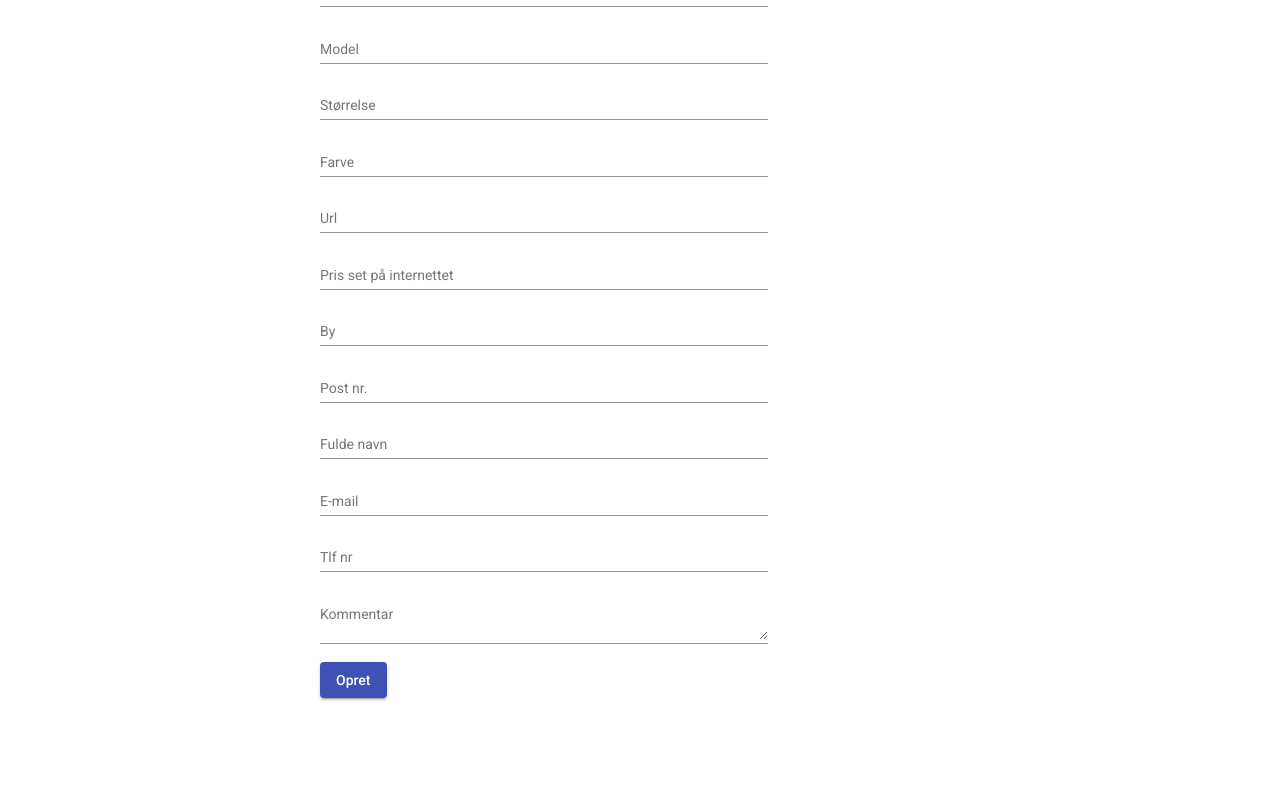
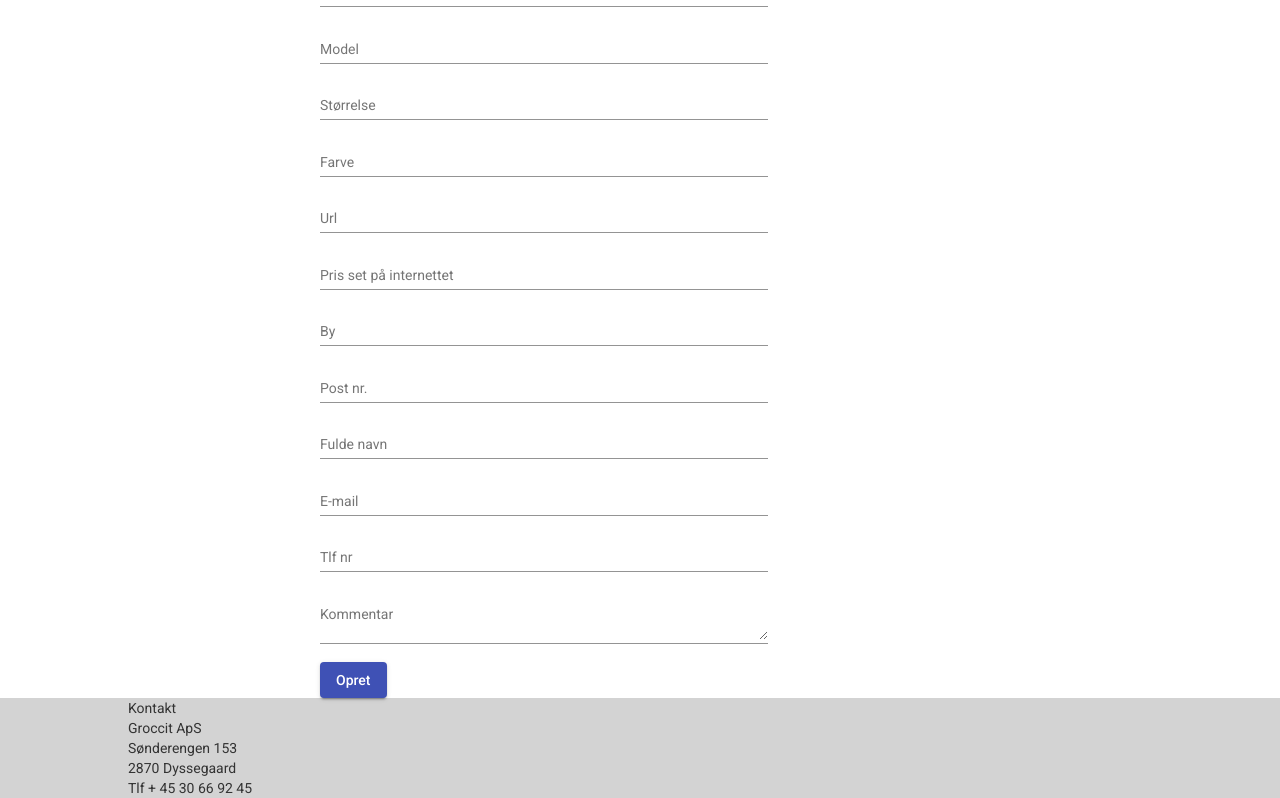
Before and after one commit to thokle/groccit-angular, an Angular app: page / in a window 1280 px wide. Shown: the part 230-1028 px from the top of the page. Before the commit the page ends 928 px from the top, so only its background shows below. Built offline with nearby package versions, Linux system fonts and the light colour scheme.

Commit message:
added footer

```diff
--- a/src/app/app.component.html
+++ b/src/app/app.component.html
@@ -13,4 +13,13 @@
   <router-outlet>
 
   </router-outlet>
+  <footer style="background-color: lightgray; margin-bottom: 20%;">
+<div style="margin-left: 10%; margin-bottom: 30%;">
+  <span>Kontakt</span><br />
+  Groccit ApS <br/>
+  Sønderengen 153 <br/>
+  2870 Dyssegaard <br />
+  Tlf + 45 30 66 92 45
 </div>
+  </footer>
+</div>
```
